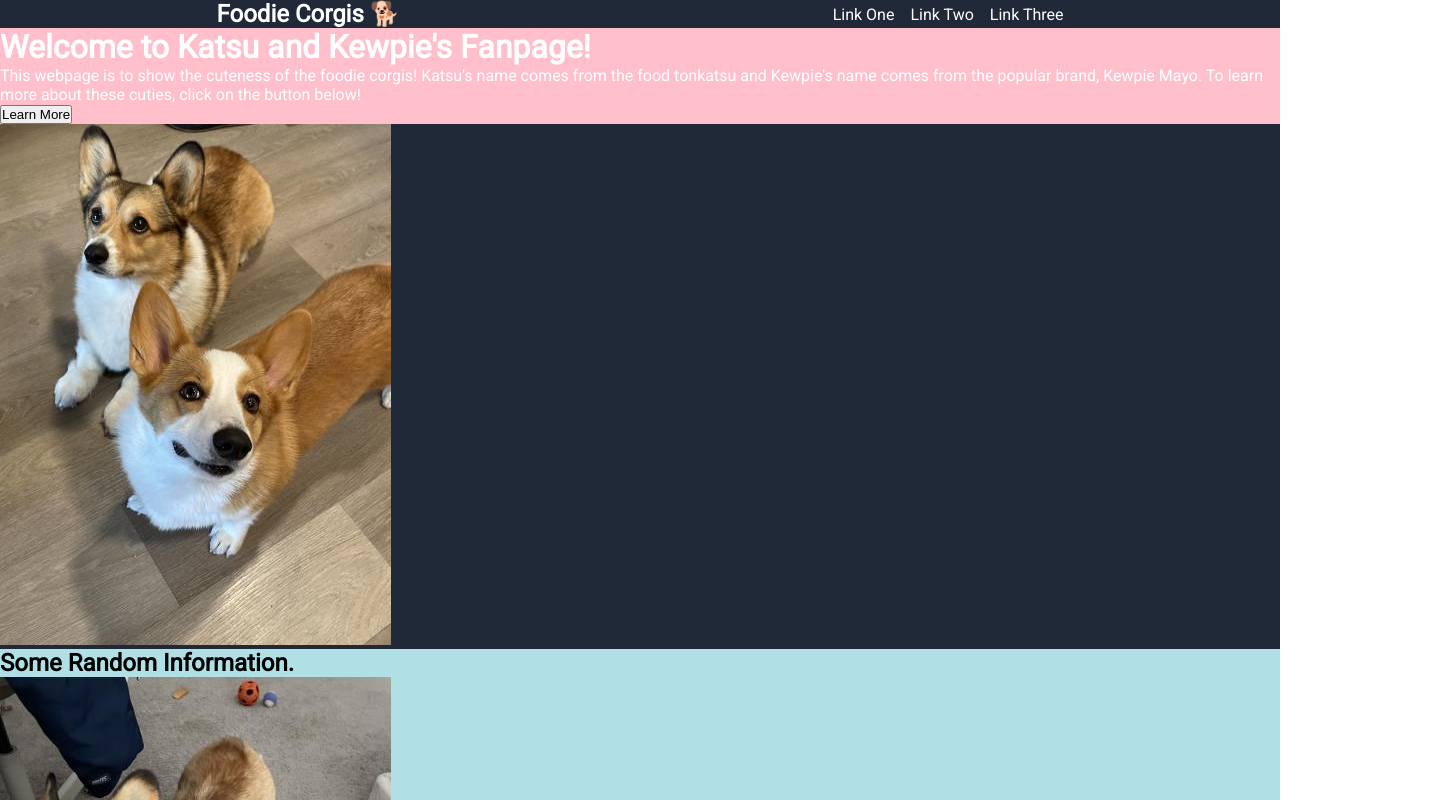
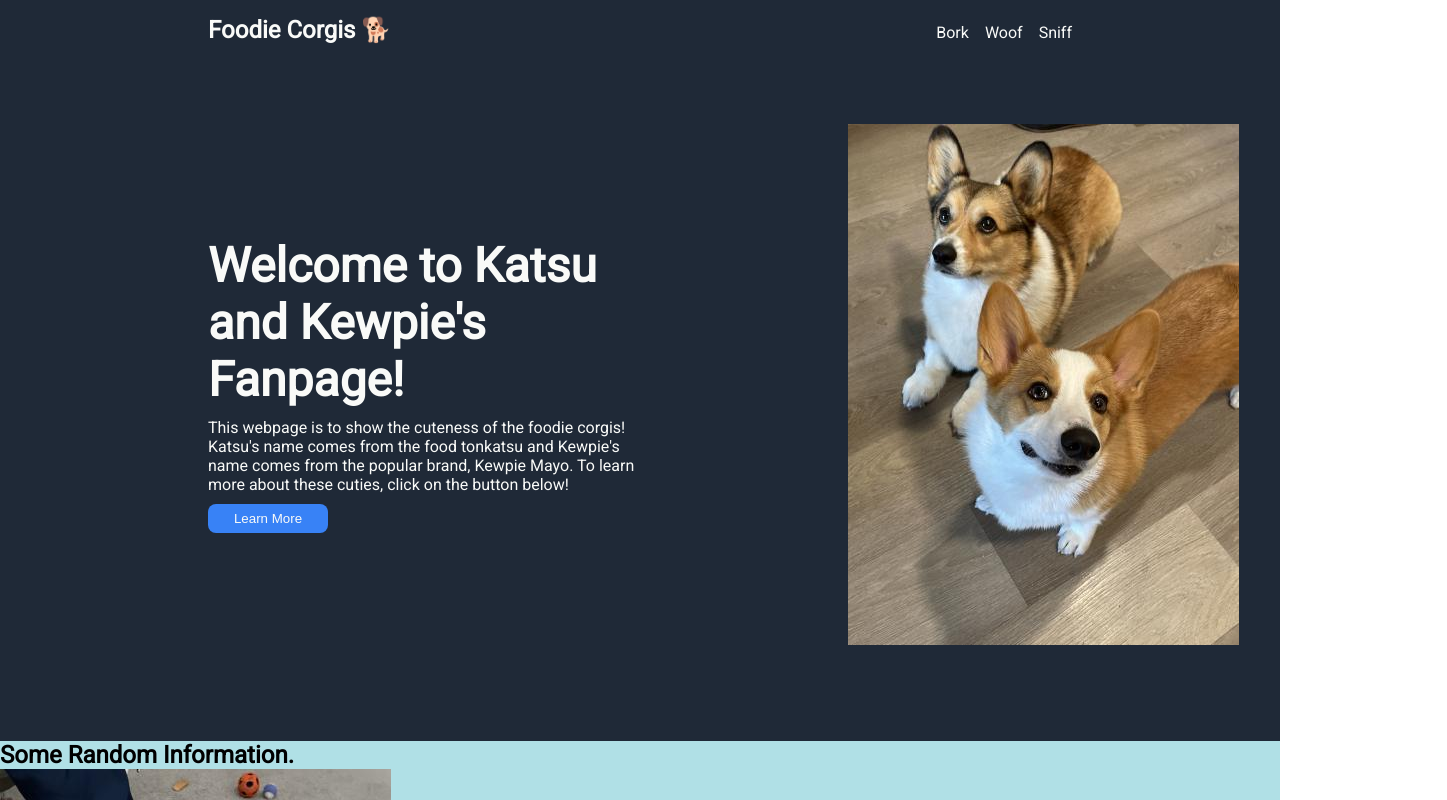
Before and after one commit to kellyhubs/landing-page, a plain HTML site: page index.html in a window 1280 px wide. Shown: the top 800 px of the page, 1447 px wide, since content can reach past the window. Drawn offline with Linux system fonts and the light colour scheme.

Commit message:
header styling

```diff
--- a/index.html
+++ b/index.html
@@ -21,23 +21,26 @@
             <div class="logo">Foodie Corgis &#128021;</div>
                 <div class="links">
                     <ul>
-                        <li><a href='#'>Link One</a></li>
-                        <li><a href='#'>Link Two</a></li>
-                        <li><a href='#'>Link Three</a></li>
+                        <li><a href='#'>Bork</a></li>
+                        <li><a href='#'>Woof</a></li>
+                        <li><a href='#'>Sniff</a></li>
                     </ul>
                 </div>
         </div>
 
             <!--info below the navbar -->
-        <div class="contentone">
+        <div class="welcome">
             <div class="landing">
-                <h1>Welcome to Katsu and Kewpie's Fanpage!</h1>
-                <p>This webpage is to show the cuteness of the foodie corgis! Katsu's name comes from the food tonkatsu and Kewpie's name comes from the popular brand, Kewpie Mayo. To learn more about these cuties, click on the button below!</p>
-                <button>Learn More</button>
+                <h1 class="hero">Welcome to Katsu and Kewpie's Fanpage!</h1>
+                <p class="secondary">This webpage is to show the cuteness of the foodie corgis! Katsu's name comes from the food tonkatsu and Kewpie's name comes from the popular brand, Kewpie Mayo. To learn more about these cuties, click on the button below!</p>
+                <button class="secondarybtn">Learn More</button>
             </div>
-                <div class="headerimg">
-                    <img src="images/one.jpg" alt="katsukewpie" class="imgone"/>
+                <div class="landing-right">
+                    <div class="img">
+                        <img src="images/one.jpg" alt="katsukewpie" class="imgone"/>
+                    </div>
                 </div>
+
         </div>
     </div>
 
--- a/styles.css
+++ b/styles.css
@@ -9,10 +9,13 @@ body{
     flex-direction: column;
 }
 
-/* section 1 - header */
+/* section 1 */
+
+/* nav bar */
 .header{
     background-color: #1f2937;
-    color:white;
+    color: #F9FAF8;
+    padding: 1em 13em;
 }
 .logo{
     font-weight: bolder;
@@ -21,8 +24,8 @@ body{
 
 .navbar{
     display: flex;
-    justify-content: space-around;
-    align-items: center;
+    justify-content: space-between;
+    align-items: baseline;
 }
 
 ul{
@@ -33,14 +36,60 @@ ul{
 
 a{
     text-decoration: none;
-    color: white;
+    color:  #F9FAF8;
+    font: 18px;
 }
 
-.landing{
-    background-color: pink;
+/* header  */
+.welcome{
+    display: flex;
+    justify-content: center;
+    align-items: center;
+    padding: 5em 0;
 }
 
 
+
+/* header left */
+.welcome .landing{
+    display: flex;
+    flex-direction: column;
+    gap: 10px;
+}
+
+/* header right */
+.welcome .landing-right{
+    flex-shrink: 0;
+    width: 50%;
+}
+
+.landing .hero{
+    color: #F9FAF8;
+    font-weight: 900;
+    font-size: 48px;
+}
+
+
+button{
+    padding: 7px 1em;
+    width: 120px;
+    border-radius: 8px;
+    background-color: #3882F6;
+    color: #F9FAF8;
+}
+
+/* header button  */
+.welcome button{
+    border:none;
+}
+
+/* header img */
+.landing-right .imgone{
+    display:flex;
+    align-items: center;
+    justify-content: center;
+    padding: 0 13em;
+}
 
 
 /* section 2 -photo*/
```
